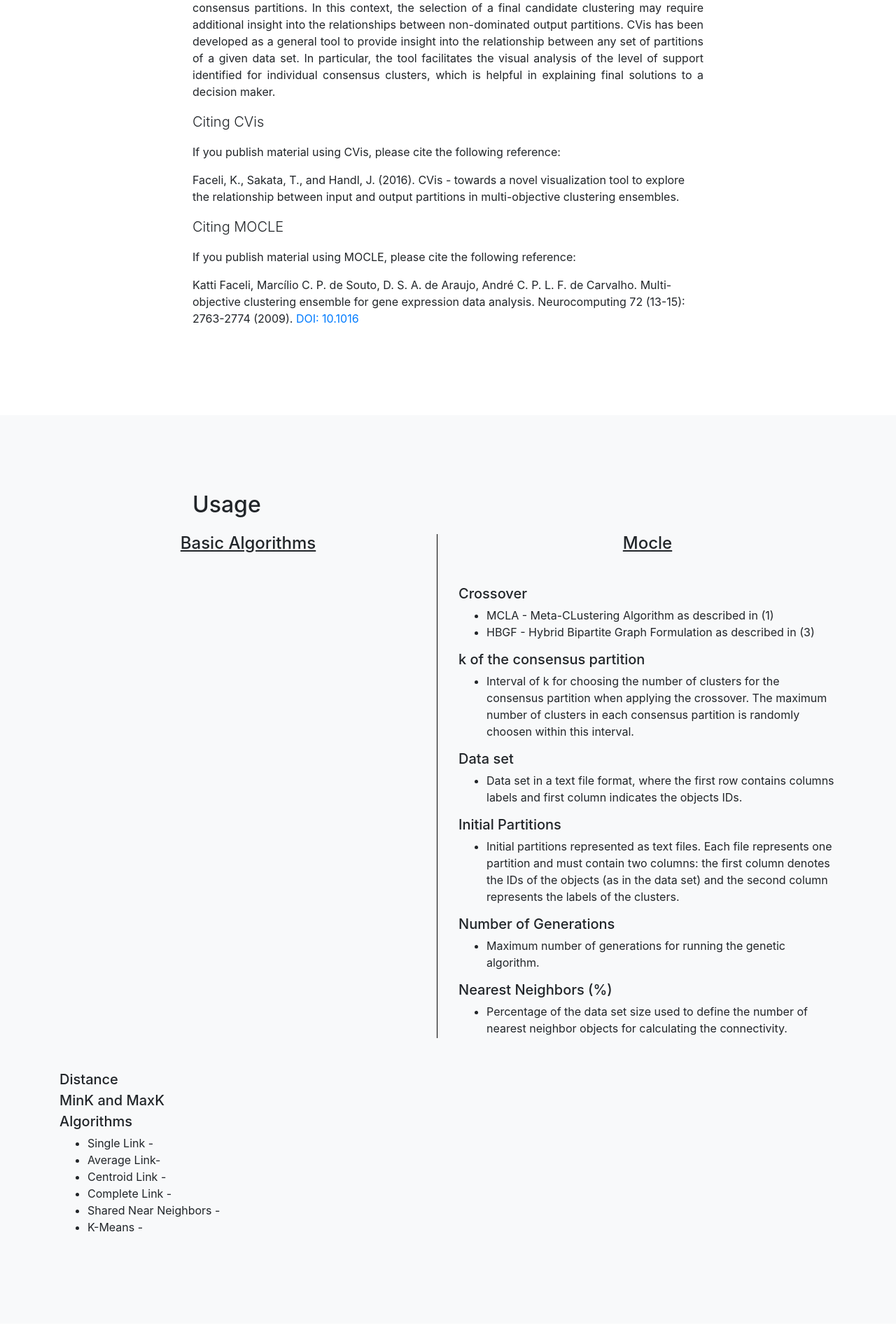
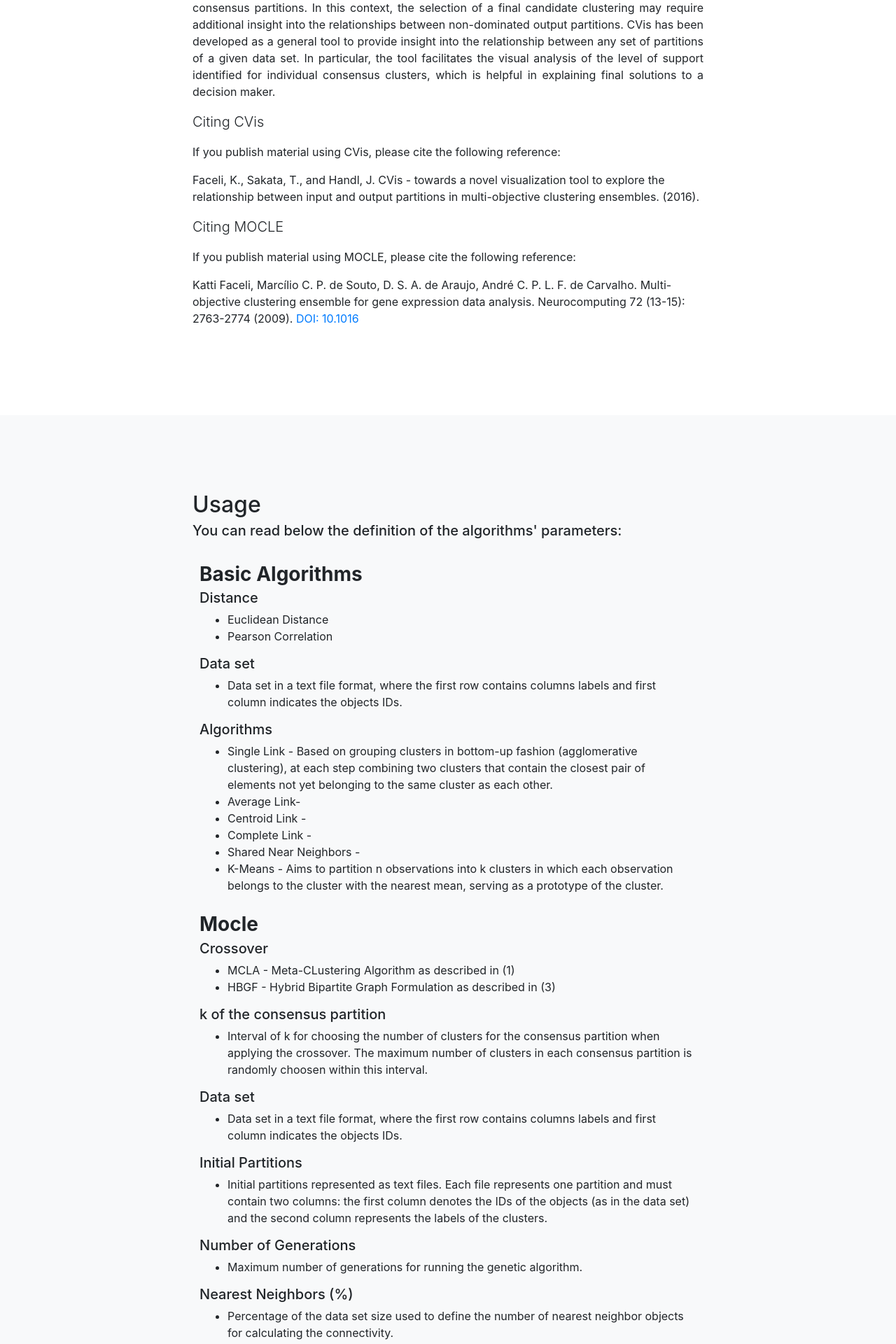
Before and after one commit to NixaSoftware/CVis, a Flask app: page / in a window 1280 px wide. Shown: the part 845-2765 px from the top of the page at 70% size. Run offline with Flask 2, Linux system fonts and the light colour scheme; some libraries are stand-ins or nearby versions.

Commit message:
usage ajeitado e com umas definições tiradas do wikipedia

```diff
--- a/templates/index.html
+++ b/templates/index.html
@@ -331,9 +331,9 @@
             <p class="lead">Citing CVis</p>
             <p>If you publish material using CVis, please cite the following
             reference:</p>
-            <p>Faceli, K., Sakata, T., and Handl, J. (2016). CVis - towards a
+            <p>Faceli, K., Sakata, T., and Handl, J. CVis - towards a
             novel visualization tool to explore the relationship between input
-            and output partitions in multi-objective clustering ensembles.
+            and output partitions in multi-objective clustering ensembles. (2016).
             <p class="lead">Citing MOCLE</p>
             <p>If you publish material using MOCLE, please cite the following reference:</p>
             <p>Katti Faceli, Marcílio C. P. de Souto, D. S. A. de Araujo, André C. P. L. F. de Carvalho.
@@ -350,14 +350,64 @@
         <div class="row">
           <div class="col-lg-8 mx-auto">
             <h2>Usage</h2>
+            <h5>You can read below the definition of the algorithms' parameters:</h5>
           </div>
         </div>
-        <div class="row row-divided" style="margin-top:1em;">
-          <div class="col-lg-6 col-md-6 col-sm-12 mx-auto">
-            <h4 style="text-decoration:underline; margin-bottom:2em;" align="center" id="left">Basic Algorithms</h4>
-            <h5> Distance </h5>
-            <h5> MinK and MaxK </h5>
-            <h5> Algorithms </h5>
+        <div class="col-lg-8 mx-auto">
+          <h3 style="margin-top:1em;"><b>Basic Algorithms</b></h4>
+          <h5 id="distanceUsageBasic">Distance</h5>
+          <ul>
+            <li><div class="mdl-card__subtitle-text mdl-color-text--black"> Euclidean Distance </div></li>
+            <li><div class="mdl-card__subtitle-text mdl-color-text--black"> Pearson Correlation </div></li>
+          </ul>
+          <h5 id="datasetUsageBasic"> Data set </h5>
+             <ul>
+               <li>Data set in a text file format, where the first row contains columns labels and first column indicates the objects IDs.</li>
+             </ul>
+          <h5 id="algorithmsUsageBasic">Algorithms</h5>
+          <ul>
+            <li><div class="mdl-card__subtitle-text mdl-color-text--black"> Single Link - Based on grouping clusters in bottom-up fashion (agglomerative clustering), at each step combining two clusters that contain the closest pair of elements not yet belonging to the same cluster as each other.</div></li>
+            <li><div class="mdl-card__subtitle-text mdl-color-text--black"> Average Link- </div></li>
+            <li><div class="mdl-card__subtitle-text mdl-color-text--black"> Centroid Link - </div></li>
+            <li><div class="mdl-card__subtitle-text mdl-color-text--black"> Complete Link - </div></li>
+            <li><div class="mdl-card__subtitle-text mdl-color-text--black"> Shared Near Neighbors - </div></li>
+            <li><div class="mdl-card__subtitle-text mdl-color-text--black"> K-Means - Aims to partition n observations into k clusters in which each observation belongs to the cluster with the nearest mean, serving as a prototype of the cluster.</div></li>
+          </ul>
+
+          <h3 style="margin-top:1em;"><b>Mocle</b></h3>
+          <h5 id="crossoverUsage"> Crossover </h5>
+            <ul>
+              <li><div class="mdl-card__subtitle-text mdl-color-text--black"> MCLA - Meta-CLustering Algorithm as described in (1) </div></li>
+              <li><div class="mdl-card__subtitle-text mdl-color-text--black"> HBGF - Hybrid Bipartite Graph Formulation as described in (3) </div></li>
+            </ul>
+           <h5 id="kConsensusUsage"> k of the consensus partition</h5>
+              <ul>
+                <li>Interval of k for choosing the number of clusters for the consensus partition when applying the crossover. The maximum number of clusters in each consensus partition is randomly  choosen  within this interval.</li>
+              </ul>
+           <h5 id="datasetUsageMocle"> Data set </h5>
+              <ul>
+                <li>Data set in a text file format, where the first row contains columns labels and first column indicates the objects IDs.</li>
+              </ul>
+            <h5 id="initialPartitionsUsage"> Initial Partitions </h5>
+              <ul>
+                <li>Initial partitions represented as text files. Each file represents one partition and must contain two columns: the first column denotes the IDs of the objects (as in the data set) and the second column represents the labels of the clusters.</li>
+              </ul>
+            <h5 id="nGenerationsUsage"> Number of Generations </h5>
+              <ul>
+                <li>Maximum number of generations for running the genetic algorithm.</li>
+              </ul>
+            <h5 id="nNearestNeighborsUsage"> Nearest Neighbors (%) </h5>
+               <ul>
+                 <li>Percentage of the data set size used to define the number of nearest neighbor objects for calculating the connectivity.</li>
+               </ul>
+        </div>
+
+        </div>
+        <!-- <div class="row" style="margin-top:1em;">
+            <h4>Basic Algorithms</h4><br>
+            <h5>Distance</h5><br>
+            <h5>MinK and MaxK</h5><br>
+            <h5>Algorithms</h5><br>
               <ul>
                 <li><div class="mdl-card__subtitle-text mdl-color-text--black"> Single Link - </div></li>
                 <li><div class="mdl-card__subtitle-text mdl-color-text--black"> Average Link- </div></li>
@@ -366,9 +416,8 @@
                 <li><div class="mdl-card__subtitle-text mdl-color-text--black"> Shared Near Neighbors - </div></li>
                 <li><div class="mdl-card__subtitle-text mdl-color-text--black"> K-Means - </div></li>
               </ul>
-            </div>
-          <div class="col-lg-6 col-md-6 col-sm-12 mx-auto">
-            <h4 style="text-decoration:underline; margin-bottom:2em;" align="center">Mocle</h4>
+            <br>
+            <h4>Mocle</h4>
             <h5 id="crossoverUsage"> Crossover </h5>
 		          <ul>
 		          	<li><div class="mdl-card__subtitle-text mdl-color-text--black"> MCLA - Meta-CLustering Algorithm as described in (1) </div></li>
@@ -394,9 +443,7 @@
 		             <ul>
 		               <li>Percentage of the data set size used to define the number of nearest neighbor objects for calculating the connectivity.</li>
 		             </ul>
-	          </div>
-          </div>
-        </div>
+	          </div> -->
     </section>
 
     <section id="contact">
```
